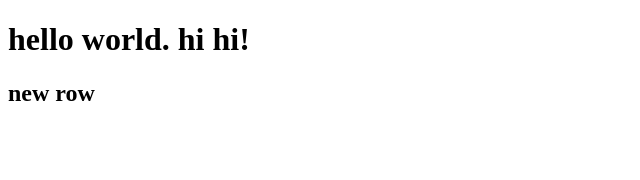
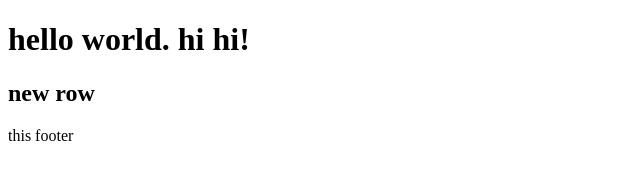
Before and after one commit to rehabmutant/aphycs, a plain HTML site: page index.html in a window 1280 px wide. Shown: the full height of the page, 0-640 px from the left. Drawn offline with Linux system fonts and the light colour scheme.

Commit message:
continuing with testing

```diff
--- a/index.html
+++ b/index.html
@@ -7,5 +7,8 @@
   <body>
     <h1>hello world. hi hi! </h1>
     <h2>new row</h2>
+
+
+    this footer
   </body>
 </html>
```
